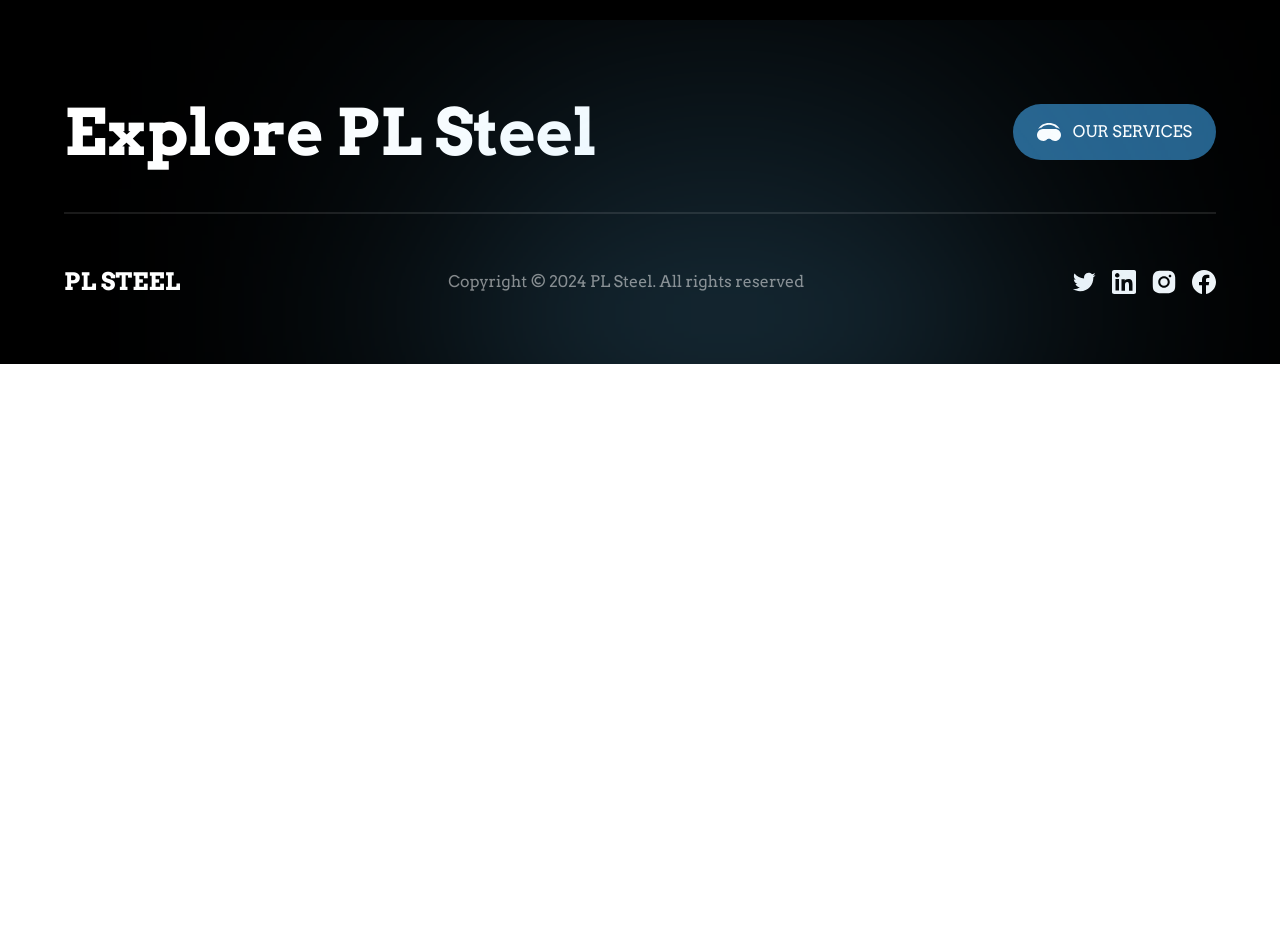
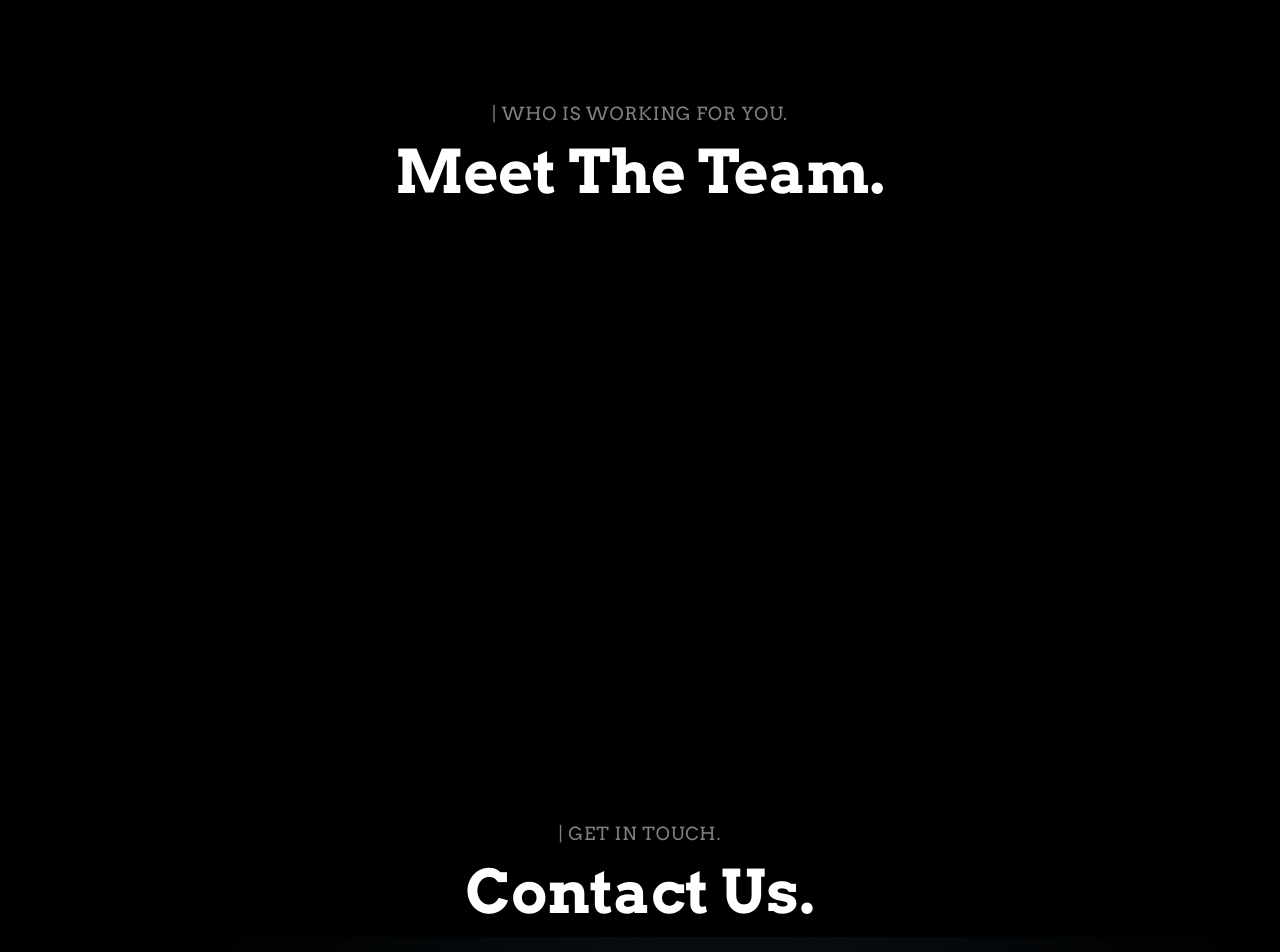
Before and after one commit to CodingDyl/plSteel, a React (Vite) app: page / in a window 1280 px wide. Shown: the part 1580-2532 px from the top of the page. Before the commit the page ends 1944 px from the top, so only its background shows below. Built offline with nearby package versions, Linux system fonts and the light colour scheme.

Commit message:
added team and contact section

```diff
--- a/package.json
+++ b/package.json
@@ -14,9 +14,11 @@
     "@mantine/hooks": "^7.4.2",
     "@tabler/icons-react": "^2.46.0",
     "framer-motion": "^11.0.3",
+    "leaflet": "^1.9.4",
     "lottie-react": "^2.4.0",
     "react": "^18.2.0",
     "react-dom": "^18.2.0",
+    "react-leaflet": "^4.2.1",
     "react-router-dom": "^6.21.3",
     "react-tilt": "^1.0.2"
   },
--- a/src/App.jsx
+++ b/src/App.jsx
@@ -6,6 +6,8 @@
 import About from "./components/About";
 import Footer from "./components/Footer";
 import '@mantine/core/styles.css';
+import Contact from "./components/Contact";
+import Team from "./components/Team";
 
 function App() {
 
@@ -18,6 +20,8 @@
             <Hero />
           </div>
           <About />
+          <Team />
+          <Contact />
           <Footer />
         </div>
       </BrowserRouter>
--- /dev/null
+++ b/src/components/Contact.jsx
@@ -0,0 +1,22 @@
+import React from 'react'
+import {motion} from 'framer-motion'
+import { styles } from '../styles'
+import { staggerContainer, fadeIn } from '../utils/motion'
+import MapComponent from './MapComponent'
+
+const Contact = () => {
+  return (
+    <>
+        <motion.div variants={staggerContainer} initial='hidden' whileInView='show' viewport={{ once: false, amount: 0.25}} className={`${styles.innerWidth} ${styles.paddingX} h-auto w-[100%] ${styles.flexCenter} flex-col mx-auto`}>
+            <p className={`${styles.sectionSubText} text-center`}>
+            | Get In Touch.
+            </p>
+            <h1 className={`${styles.sectionHeadText} text-center`}>Contact Us.</h1>
+
+
+        </motion.div>
+    </>
+  )
+}
+
+export default Contact
--- /dev/null
+++ b/src/components/MapComponent.jsx
@@ -0,0 +1,23 @@
+import { MapContainer, TileLayer, Popup, Marker } from 'react-leaflet';
+import 'leaflet/dist/leaflet.css';
+
+function MapComponent() {
+    const position = [-26.146230, 28.044050]; // Replace with building's address coordinates
+
+    return (
+        <MapContainer center={position} zoom={14} style={{ width: '100%', height: '400px' }} dragging={false} // Disable map dragging
+                      zoomControl={false} // Disable zoom control
+                      doubleClickZoom={false} // Disable double click to zoom
+                      scrollWheelZoom={false} // Disable scroll wheel zoom
+                      touchZoom={false}>
+            <TileLayer
+                url="https://{s}.tile.openstreetmap.org/{z}/{x}/{y}.png"
+            />
+            <Marker position={position} radius={10}>
+                <Popup>PL Steel HQ</Popup>
+            </Marker>
+        </MapContainer>
+    );
+}
+
+export default MapComponent;
--- /dev/null
+++ b/src/components/Team.jsx
@@ -0,0 +1,21 @@
+import React from 'react'
+import {motion} from 'framer-motion'
+import { styles } from '../styles'
+import { staggerContainer, fadeIn } from '../utils/motion'
+
+const Team = () => {
+  return (
+    <div id='team' className='z-10 relative h-[100vh] w-[100%] overflow-hidden'>
+        <motion.div variants={staggerContainer} initial='hidden' whileInView='show' viewport={{ once: false, amount: 0.25}} className={`${styles.innerWidth} ${styles.paddingX} h-full w-full ${styles.flexStart} items-center mt-20 flex-col mx-auto`}>
+            <p className={`${styles.sectionSubText} text-center`}>
+            | Who Is Working For You.
+            </p>
+            <h1 className={`${styles.sectionHeadText} text-center`}>Meet The Team.</h1>
+
+
+        </motion.div>
+    </div>
+  )
+}
+
+export default Team
```
Also changed, not shown: src/assets/Screenshot 2024-01-26 at 09.36.51.png (added), 1 other file (tests, documents, lock files or other folders).
